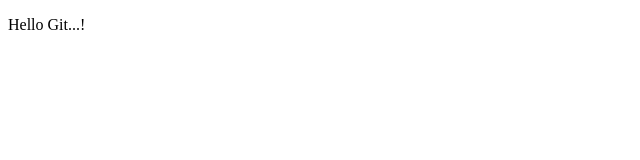
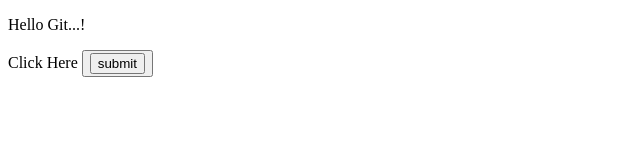
Before and after one commit to Sanjukta-naik/Repos1, a plain HTML site: page index.html in a window 1280 px wide. Shown: the whole page, without its empty margins (0-640 px from the left). Drawn offline with Linux system fonts and the light colour scheme.

Commit message:
add button

```diff
--- a/index.html
+++ b/index.html
@@ -9,6 +9,11 @@
     <p>
         Hello Git...!
     </p>
+    <div>
+    <label for="">Click Here</label>
+    <button>
+        <input type="button" value="submit">
+    </button>
 
 </body>
 </html>
```
